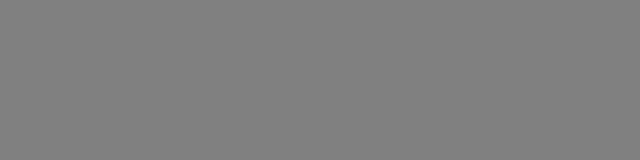
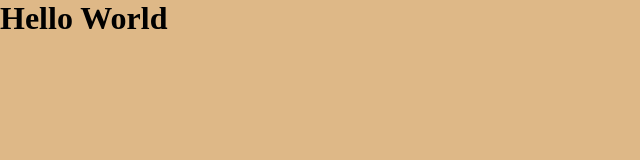
Before and after one commit to Natalia-pilia/mock-portfolio, a plain HTML site: page index.html in a window 1280 px wide. Shown: the whole page, without its empty margins (0-640 px from the left). Drawn offline with Linux system fonts and the light colour scheme.

Commit message:
შევცვალე ბოდის ფერი და დავამატე Hello World

```diff
--- a/index.html
+++ b/index.html
@@ -7,6 +7,6 @@
     <link rel="stylesheet" href="style.css">
 </head>
 <body>
-
+    <h1>Hello World</h1>
 </body>
 </html>
--- a/style.css
+++ b/style.css
@@ -6,5 +6,5 @@
 }
 
 body{
-    background-color: gray;
+    background-color:burlywood;
 }
```
